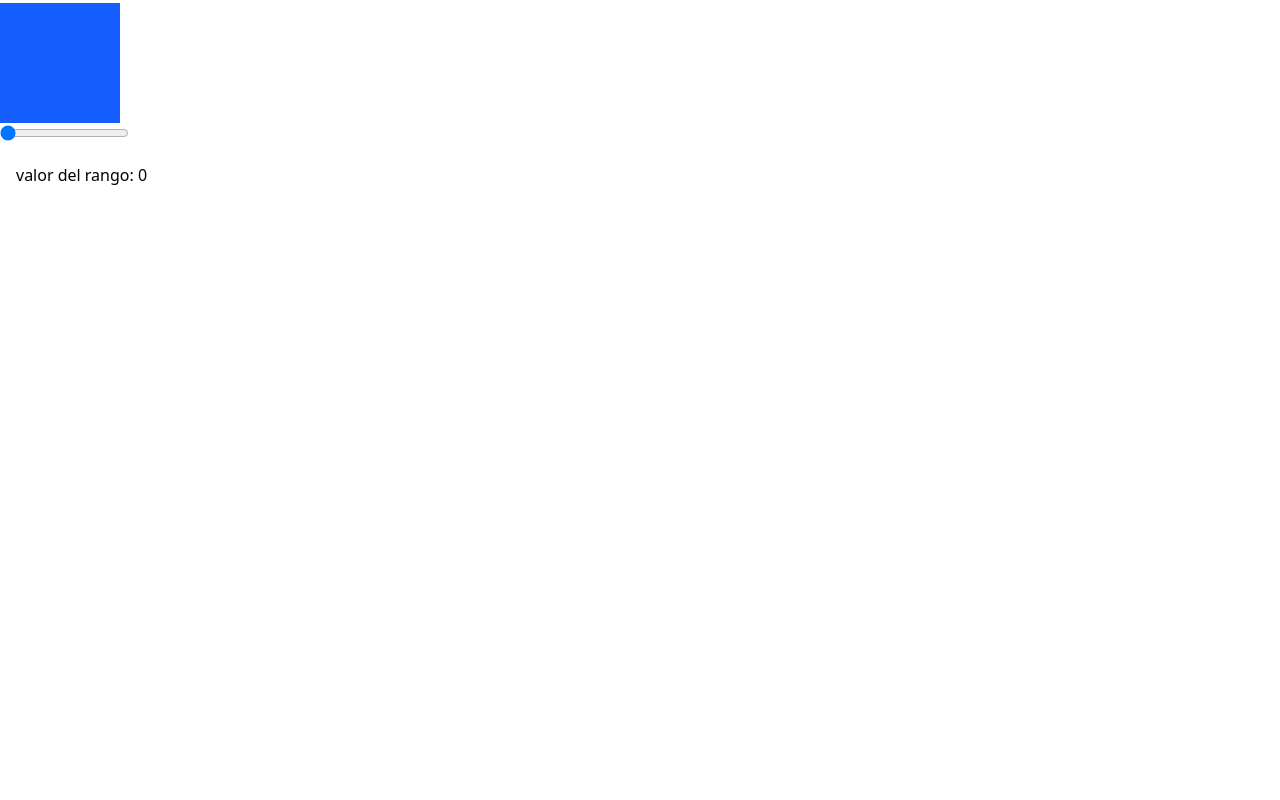
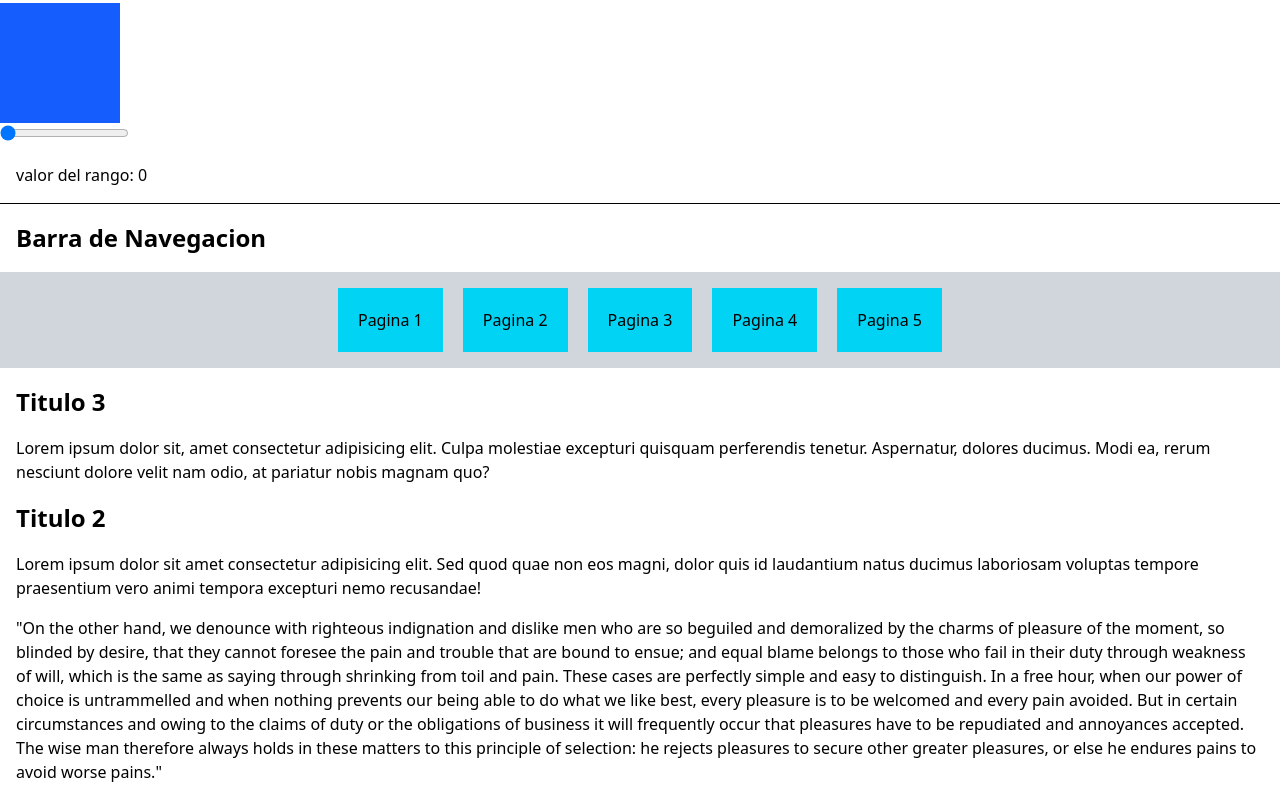
Before and after one commit to mav00402/CursoReact, a React (Vite) app: page /snippets in a window 1280 px wide. Shown: the part 633-1433 px from the top of the page. Before the commit the page ends 836 px from the top, so only its background shows below. Built offline with nearby package versions, Linux system fonts and the light colour scheme.

Commit message:
clase 01/12

```diff
--- a/src/componentes/snippets.jsx
+++ b/src/componentes/snippets.jsx
@@ -23,6 +23,85 @@
 
     const [color3, setColor3] = useState("blue");
     const [posicion, setPosicion] = useState(0);
+
+
+    function gestionClick(valorOpcion){
+        setOpcion(valorOpcion);
+    }
+    function BarraDeNavegacion(){
+        return(
+            <>
+                <button onClick={gestionCondicion}>Pagina 1</button>
+                <button onClick={() => gestionClick(1)}>Pagina 2</button>
+                <button onClick={() => gestionClick(2)}>Pagina 3</button>
+                <button onClick={() => gestionClick(3)}>Pagina 4</button>
+                <button>Pagina 5</button>
+            </>
+        )
+    }
+
+    function ContenidoNav1(){
+        return(
+                <div id="contenidonav1">
+                    <h2>Titulo 1</h2>
+                    <p>Lorem ipsum, dolor sit amet consectetur adipisicing elit. Itaque accusamus harum perferendis dolorem porro, optio nobis inventore placeat, totam ea dignissimos nam id? Quis numquam suscipit id. Iure, distinctio aspernatur! </p>
+                    <p>here are many variations of passages of Lorem Ipsum available, but the majority have suffered alteration in some form, by injected humour, or randomised words which don't look even slightly believable. If you are going to use a passage of Lorem Ipsum, you need to be sure there isn't anything embarrassing hidden in the middle of text. All the Lorem Ipsum generators on the Internet tend to repeat predefined chunks as necessary, making this the first true generator on the Internet. It uses a dictionary of over 200 Latin words, combined with a handful of model sentence structures, to generate Lorem Ipsum which looks reasonable. The generated Lorem Ipsum is therefore always free from repetition, injected humour, or non-characteristic words etc.</p>
+                </div>
+        )
+    }
+
+    function ContenidoNav2(){
+        return(
+            <div id="contenidonav2">
+                <h2>Titulo 2</h2>
+                <p>Lorem ipsum dolor sit amet consectetur adipisicing elit. Sed quod quae non eos magni, dolor quis id laudantium natus ducimus laboriosam voluptas tempore praesentium vero animi tempora excepturi nemo recusandae! </p>
+                <p>"On the other hand, we denounce with righteous indignation and dislike men who are so beguiled and demoralized by the charms of pleasure of the moment, so blinded by desire, that they cannot foresee the pain and trouble that are bound to ensue; and equal blame belongs to those who fail in their duty through weakness of will, which is the same as saying through shrinking from toil and pain. These cases are perfectly simple and easy to distinguish. In a free hour, when our power of choice is untrammelled and when nothing prevents our being able to do what we like best, every pleasure is to be welcomed and every pain avoided. But in certain circumstances and owing to the claims of duty or the obligations of business it will frequently occur that pleasures have to be repudiated and annoyances accepted. The wise man therefore always holds in these matters to this principle of selection: he rejects pleasures to secure other greater pleasures, or else he endures pains to avoid worse pains."</p>
+            </div>
+        )
+    }
+
+    function ContenidoNav3(){
+        return(
+            <div id="contenidonav3">
+                <h2>Titulo 3</h2>
+                <p>Lorem ipsum dolor sit, amet consectetur adipisicing elit. Culpa molestiae excepturi quisquam perferendis tenetur. Aspernatur, dolores ducimus. Modi ea, rerum nesciunt dolore velit nam odio, at pariatur nobis magnam quo?</p>
+            </div>
+        )
+    }
+
+    function ContenidoNav4(){
+        return(
+            <div id="contenidonav4">
+                <h2>Titulo 4</h2>
+                <p>Lorem ipsum dolor sit,  nobis magnam quo?</p>
+            </div>
+        )
+    }
+
+    const [condicion, setCondicion] = useState(true);
+    const gestionCondicion =  ()=> {
+        condicion ? setCondicion (false) : setCondicion(true);
+
+    }
+
+    const [opcion, setOpcion] = useState(1);
+
+    function menuOpciones(){
+        switch(opcion){
+            case 1:
+                return <ContenidoNav2 />;
+            break;
+            case 2:
+                return <ContenidoNav3 />;
+            break;
+            case 3:
+                return <ContenidoNav4 />;
+            break;
+            default:
+                <p>Nada por aqui</p>
+        }
+
+    }
 
     return(
         <>
@@ -55,6 +134,20 @@
                         <p>valor del rango: {posicion}</p>
                     </div>
                 </section>
+                <hr />
+                <section id="barranav">
+                    <h2>Barra de Navegacion</h2>
+                    <div id="contenedornav" className="flex max-[660px]:flex-col gap-5 justify-center p-4 [&>button]:p-5 bg-gray-300 [&>button]:bg-cyan-400 [&>button]:hover:bg-amber-400 [&>button]:hover:-translate-y-2 [&>button]duration-500 [&>button]:transform">
+                        <BarraDeNavegacion></BarraDeNavegacion>
+                    </div>
+                        <ContenidoNav3 />
+
+                    {/*condicion ? <ContenidoNav1 /> : <ContenidoNav2 />*/}
+
+                    {menuOpciones ()}
+
+
+                </section>
             </div>
         </div>
         </>
```
